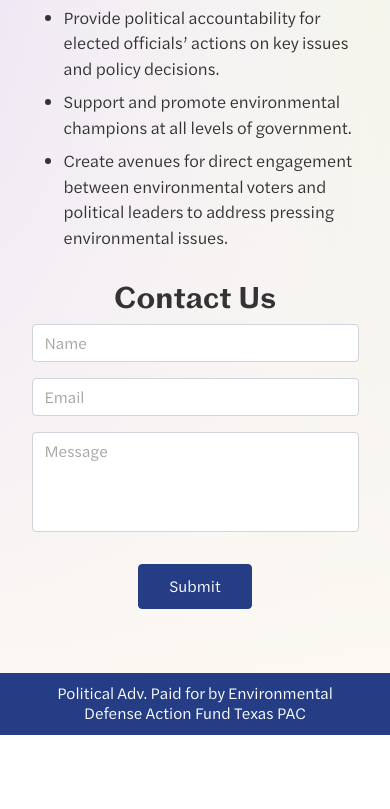
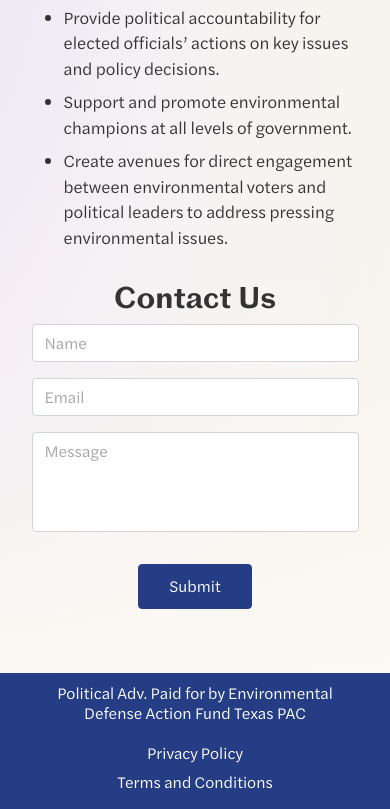
Before and after one commit to SeekerStrategies/-EDF-Texas-PAC, a plain HTML site: page index.html in a window 390 px wide. Shown: the part 3127-3936 px from the top of the page. Before the commit the page ends 3862 px from the top, so only its background shows below. Drawn offline with nearby package versions, Linux system fonts and the light colour scheme.

Commit message:
footer update

```diff
--- a/assets/css/style.css
+++ b/assets/css/style.css
@@ -316,11 +316,40 @@ ul.pac__list-main li{
     max-width: 280px;
     margin: auto;
 }
+.footer__menu-item:hover{
+    color: #ffffff;
+    text-decoration: underline !important;
+}
+#footer .iubenda-embed:not(.no-brand):not(.iubenda-nostyle){
+    color: #ffffff !important;
+    padding: 0 12px !important;
+    transition: all 0.3s;
+    background-color: transparent !important;
+    background-image: none !important;
+    border: none !important;
+    border-color: transparent !important;
+    box-shadow: none !important;
+    font-size: 16px !important;
+    font-weight: 400 !important;
+    font-family: "halyard-text" !important;
+    line-height: 1.5 !important;
+}
+.footer__menu-item{
+    color: #ffffff;
+    padding: 0 12px;
+    transition: all 0.3s;
+    background-color: transparent !important;
+}
 
 @media only screen and (max-width: 1300px){
     .container{
         max-width: 90% !important;
     }
+}
+@media only screen and (max-width:992px){
+    /* #footer .row{
+        flex-wrap: wrap;
+    } */
 }
 @media only screen and (max-width: 990px){
     .texas_main .row{
@@ -401,6 +430,12 @@ ul.pac__list-main li{
     .form__main .form__btn{
         padding: 10px 30px;
     }
+    #footer .footer__menu ul{
+        flex-direction: column;
+    }
+    #footer .footer__menu ul li{
+        padding-bottom: 5px;
+    }
 }
 @media only screen and (max-width: 480px){
     .img__column {
--- a/index.html
+++ b/index.html
@@ -172,11 +172,34 @@
   </main>
   <footer id="footer" class="text-center">
     <div class="container">
-        <a href="#" class="">
-            <p class="mb-0">Political Adv. Paid for by Environmental Defense Action Fund Texas PAC </p>
-        </a>
+        <div class="row">
+            <div class="col-12 col-lg-7 text-lg-start">
+                <a href="#" class="">
+                    <p class="mb-0">Political Adv. Paid for by Environmental Defense Action Fund Texas PAC </p>
+                </a>
+            </div>
+            <div class="col-12 col-lg-5 text-lg-end">
+                <div class="footer__menu">
+                    <ul class="d-flex align-items-center justify-content-lg-end justify-content-center m-0 p-0 mt-lg-0 mt-3">
+                        <li>
+                            <a href="https://www.iubenda.com/privacy-policy/67473014" class="footer__menu-item ps-lg-0
+                             iubenda-noiframe iubenda-embed
+                            " title="Privacy Policy ">Privacy Policy</a>
+                        </li>
+                        <li>
+                            <a href="https://www.iubenda.com/terms-and-conditions/67473014" class="footer__menu-item pe-lg-0
+                            iubenda-noiframe iubenda-embed
+                            " title="Terms and Conditions ">Terms and Conditions</a>
+                        </li>
+                    </ul>
+                </div>
+            </div>
+        </div>
     </div>
   </footer>
+    <!-- PRIVACY POLICY -->
+    <script type="text/javascript">(function (w,d) {var loader = function () {var s = d.createElement("script"), tag = d.getElementsByTagName("script")[0]; s.src="https://cdn.iubenda.com/iubenda.js"; tag.parentNode.insertBefore(s,tag);}; if(w.addEventListener){w.addEventListener("load", loader, false);}else if(w.attachEvent){w.attachEvent("onload", loader);}else{w.onload = loader;}})(window, document);</script>
+    <!-- ---------------------------------- -->
 
     <script src="https://code.jquery.com/jquery-3.6.0.min.js" integrity="sha256-/xUj+3OJU5yExlq6GSYGSHk7tPXikynS7ogEvDej/m4=" crossorigin="anonymous"></script>
     <!-- Option 1: Bootstrap Bundle with Popper -->
```
Also changed, not shown: privacy-policy.html (added, +82 -0 lines).
